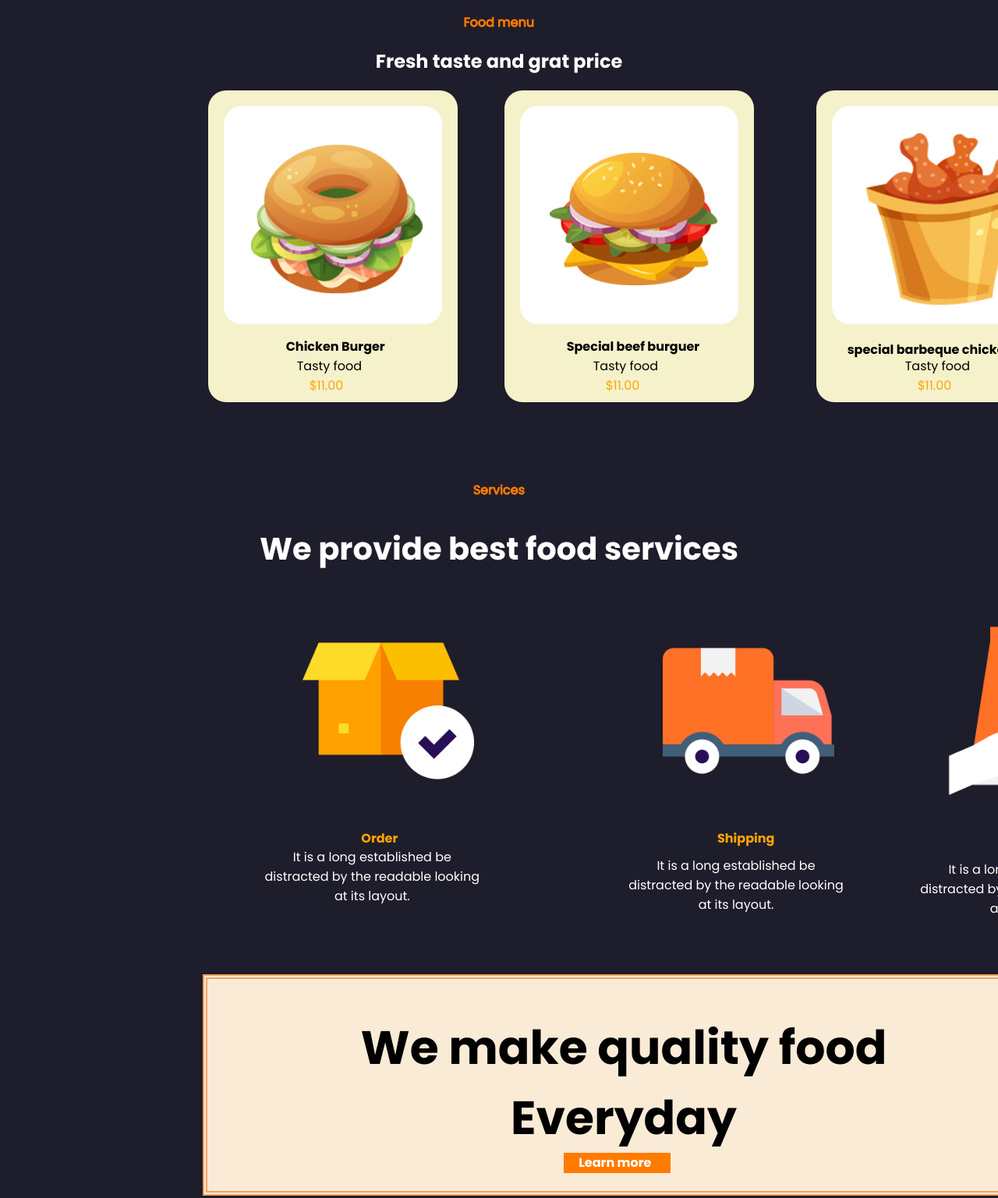
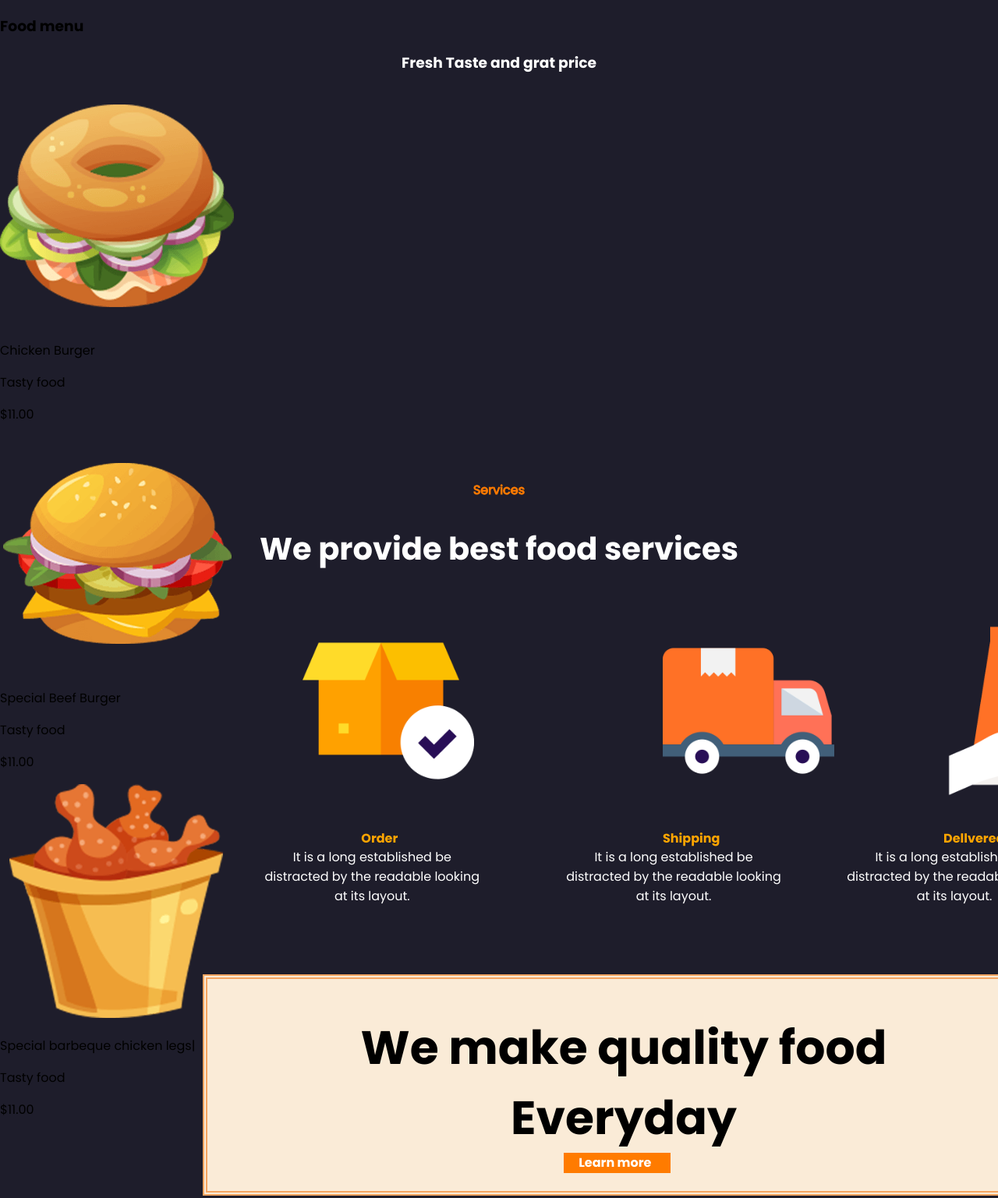
Before and after one commit to nicami13/paginanew, a plain HTML site: page index.html in a window 1280 px wide. Shown: the part 1200-2737 px from the top of the page at 78% size. Drawn offline with nearby package versions, Linux system fonts and the light colour scheme.

Commit message:
Update index.html

```diff
--- a/index.html
+++ b/index.html
@@ -3,14 +3,18 @@
 <head>
     <meta charset="UTF-8">
     <meta name="viewport" content="width=device-width, initial-scale=1.0">
+    <title>Hamburgesas el garage</title>
     <link rel="stylesheet" href="style.css">
-
     <link rel='stylesheet' href='https://cdn-uicons.flaticon.com/uicons-regular-rounded/css/uicons-regular-rounded.css'>
     <link rel='stylesheet' href='https://cdn-uicons.flaticon.com/uicons-bold-straight/css/uicons-bold-straight.css'>
-    <title>Document</title>
 </head>
 <body>
-       <header>
+    <header>
+
+        <a href="#" class="logo">
+            <img src="img/logo.png" alt="">
+
+        </a>
         <div class="ham">
             <input class="checkbox" type="checkbox">
             <i class="icons fi fi-rr-menu-burger" id="ic1"></i>
@@ -24,10 +28,6 @@
 
         </div>
 
-        <a href="#" class="logo">
-            <img src="img/logo.png" alt="">
-
-        </a>
         <nav>
             <div><a href="#" class="nav-link">Home</a>
             </div>
@@ -52,30 +52,44 @@
 
     </section>
     <section class="zhar">
-        <p class="z">Food menu <h1 class="h">Fresh taste and grat
-            price</h1></p>
-        <div class="box-1">
-            <div class="int">
-            <img src="img/food1.png" alt="">
-        <p class="p1-1">Chicken Burger <p class="p2-1">Tasty food</p>
-        <p class="p3-1">$11.00</p></p>
+        <h3 class="z1">Food menu</h3>
+        <h3 class="h">Fresh Taste and grat price </h3>
+        <div class="bo-a">
+            <div class="ino">
+                <img src="img/food1.png" alt="">
+            </div>
+            <div class="e">
+                <p class="pa">Chicken Burger <p class="p2">Tasty food</p>
+                <p class="p3">$11.00</p></p>
+            </div>
+
 
         </div>
-        <div class="box-2">
-            <div class="int2">
-            <img src="img/food2.png" alt="">
-        <p class="p1-2">Special beef burguer <p class="p2-2">Tasty food</p>
-        <p class="p3-2">$11.00</p></p>
+        <div class="bo-a">
+            <div class="ino">
+                <img src="img/food2.png" alt="">
+            </div>
+            <div class="e">
+                <p class="pa">Special Beef Burger <p class="p2">Tasty food</p>
+                <p class="p3">$11.00</p></p>
+            </div>
 
-        <div class="box-3">
-            <div class="int3">
-            <img src="img/food3.png" alt="">
-        <p class="p1-3">special barbeque chicken legs <p class="p2-3">Tasty food</p>
-        <p class="p3-3">$11.00</p></p>
+
         </div>
+        <div class="bo-a">
+            <div class="ino">
+                <img src="img/food3.png" alt="">
+            </div>
+            <div class="e">
+                <p class="pa">Special barbeque chicken legs| <p class="p2">Tasty food</p>
+                <p class="p3">$11.00</p></p>
+            </div>
+
+
         </div>
     </section>
     <section class="nico">
+
         <p class="z">Services <h1 class="h1">We provide best
             food services</h1></p>
         <div class="boux-1">
@@ -90,7 +104,7 @@
         <div class="boux-2">
 
             <img src="img/s2.png" alt="">
-        <p class="pw1-2">Shipping <p class="pw2-2">It is a long established
+        <p class="pw1-1">Shipping <p class="pw2-1">It is a long established
             be distracted by the readable
             looking at its layout. </p>
 
@@ -99,14 +113,14 @@
         <div class="boux-3">
 
             <img src="img/s3.png" alt="">
-        <p class="pw1-3">Dellvered <p class="pw2-3">It is a long established
+        <p class="pw1-1">Dellvered <p class="pw2-1">It is a long established
             be distracted by the readable
             looking at its layout.</p>
 
         </div>
         </div>
     </section>
-    <section>
+    <section class="qui">
         <div class="cuadro">
             <h1>
                 We make quality food
```
